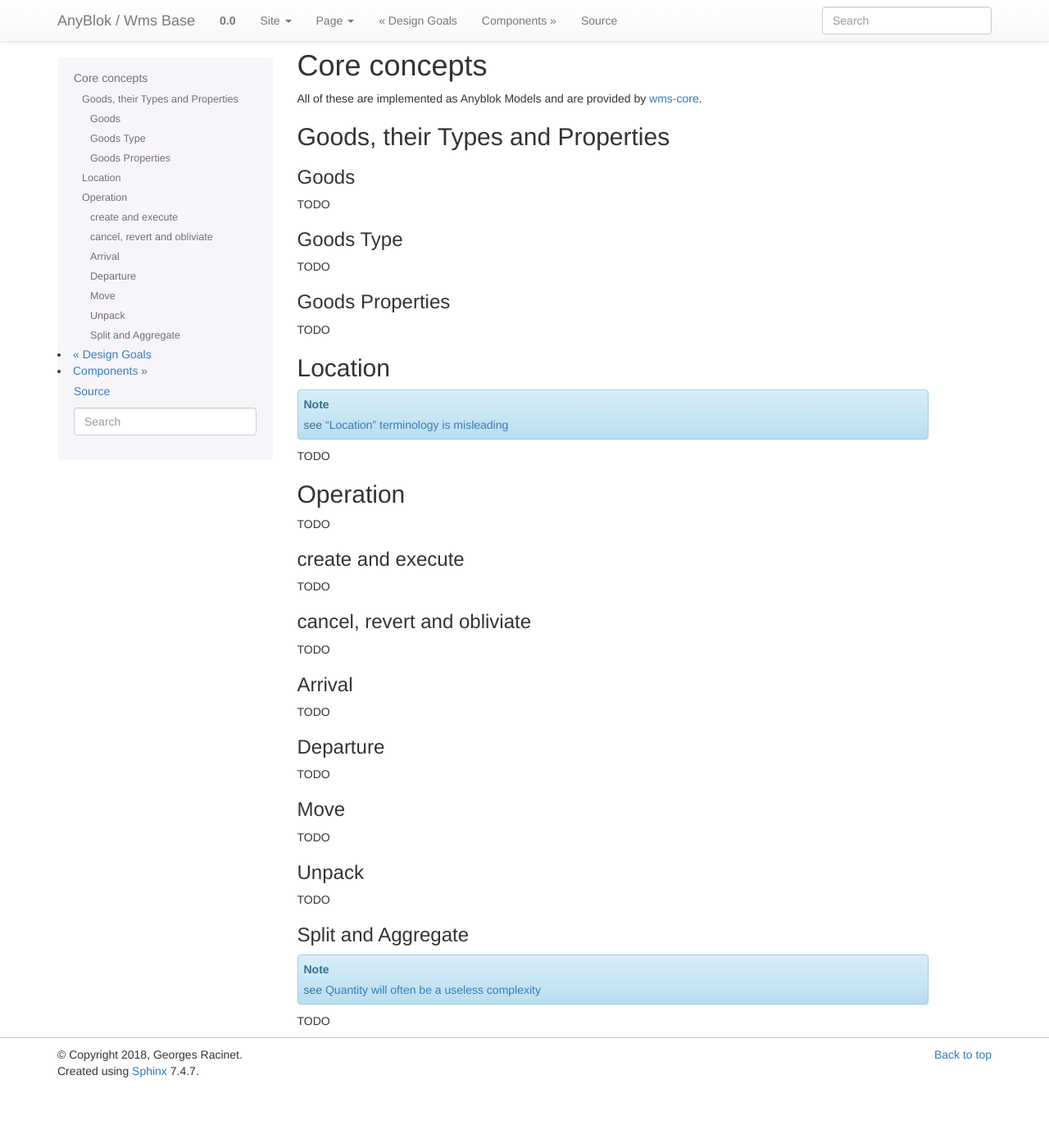
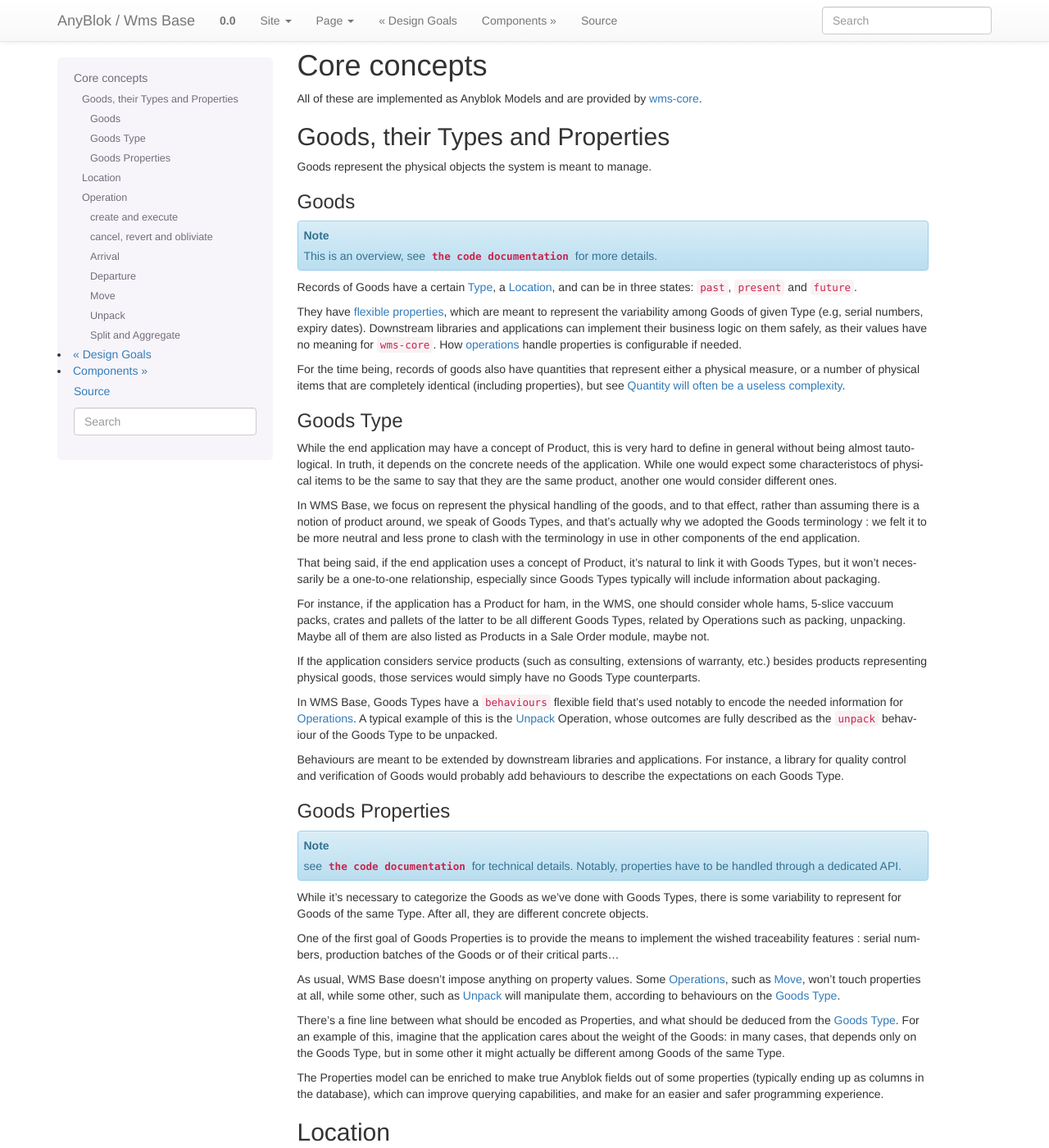
Before and after one commit to AnyBlok/anyblok_wms_base, a Sphinx documentation site: the page built from doc/core_concepts.rst, in a window 1280 px wide and 1400 px high. Shown: the whole window at 82% size. Built offline with Sphinx 7.4.7, drawn with Linux system fonts in a browser that asks for light colours; some of the changed text lies outside the part shown.

Commit message:
doc: wrote about Goods in Core Concepts + crossrefs to API doc

```diff
--- a/doc/core_concepts.rst
+++ b/doc/core_concepts.rst
@@ -17,38 +17,130 @@ All of these are implemented as Anyblok Models and are provided by
 Goods, their Types and Properties
 ~~~~~~~~~~~~~~~~~~~~~~~~~~~~~~~~~
 
+Goods represent the physical objects the system is meant to manage.
+
 .. _goods_goods:
 
 Goods
 -----
 
-TODO
+.. note:: This is an overview, see :class:`the code documentation
+          <anyblok_wms_base.bloks.wms_core.goods.Goods>` for more details.
+
+Records of Goods have a certain :ref:`Type <goods_type>`, a
+:ref:`Location <location>`, and can be in three states: ``past``,
+``present`` and ``future``.
+
+They have :ref:`flexible properties <goods_properties>`, which are meant
+to represent the variability among Goods of given Type (e.g, serial
+numbers, expiry dates). Downstream libraries and applications can
+implement their business logic on them safely, as their values have no
+meaning for ``wms-core``. How :ref:`operations <operation>` handle
+properties is configurable if needed.
+
+For the time being, records of goods also have quantities that
+represent either a physical measure, or a number of physical items that are
+completely identical (including properties), but see
+:ref:`improvement_no_quantities`.
 
 .. _goods_type:
 
 Goods Type
 -----------
 
-TODO
+While the end application may have a concept of Product, this is very
+hard to define in general without being almost tautological.
+In truth, it depends on the concrete needs of the application. While
+one would expect some characteristocs of physical items to be the same to say
+that they are the same product, another one would consider different ones.
+
+In WMS Base, we focus on represent the physical handling of the goods,
+and to that effect, rather than assuming there is a notion of product
+around, we speak of Goods Types, and that's actually why we adopted
+the Goods terminology : we felt it to be more neutral and less prone
+to clash with the terminology in use in other components of the end
+application.
+
+That being said, if the end application uses a concept of Product, it's
+natural to link it with Goods Types, but it won't necessarily be a
+one-to-one relationship, especially since Goods Types typically will include
+information about packaging.
+
+For instance, if the application has a Product for ham, in the WMS,
+one should consider whole hams,
+5-slice vaccuum packs, crates and pallets of the latter to be all different
+Goods Types, related by Operations such as packing,
+unpacking. Maybe all of them are also listed as Products in a Sale
+Order module, maybe not.
+
+If the application considers service products (such as consulting,
+extensions of warranty, etc.) besides products representing physical
+goods, those services would simply have no Goods Type counterparts.
+
+In WMS Base, Goods Types have a ``behaviours`` flexible field that's
+used notably to encode the needed information for :ref:`Operations
+<operation>`. A typical example of this is the :ref:`op_unpack`
+Operation, whose outcomes are fully described as the ``unpack``
+behaviour of the Goods Type to be unpacked.
+
+Behaviours are meant to be extended by downstream libraries and
+applications. For instance, a library for quality control and
+verification of Goods would probably add behaviours to describe the
+expectations on each Goods Type.
 
 .. _goods_properties:
 
 Goods Properties
 ----------------
-TODO
+.. note:: see :class:`the code documentation
+          <anyblok_wms_base.bloks.wms_core.goods.Goods>` for technical
+          details. Notably, properties have to be handled through a
+          dedicated API.
+
+While it's necessary to categorize the Goods as we've done with Goods
+Types, there is some variability to represent for Goods of the same
+Type. After all, they are different concrete objects.
+
+One of the first goal of Goods Properties is to provide the means to
+implement the wished traceability features : serial numbers,
+production batches of the Goods or of their critical parts…
+
+As usual, WMS Base doesn't impose anything on property values.
+Some :ref:`Operations <operation>`, such as :ref:`op_move`, won't
+touch properties at all, while some other, such as :ref:`op_unpack`
+will manipulate them, according to behaviours on the :ref:`goods_type`.
+
+There's a fine line between what should be encoded as Properties, and
+what should be deduced from the :ref:`goods_type`. For an example of
+this, imagine that the application cares about the weight of the
+Goods: in many cases, that depends only on the Goods Type, but in some
+other it might actually be different among Goods of the same Type.
+
+The Properties model can be enriched to make true Anyblok fields out
+of some properties (typically ending up as columns in the database),
+which can improve querying capabilities, and make for an easier and
+safer programming experience.
 
 .. _location:
 
 Location
 ~~~~~~~~
+.. note:: This is an overview, see :class:`the code documentation
+          <anyblok_wms_base.bloks.wms_core.location.Location>`
+          for more details.
+
+TODO
+
 .. note:: see :ref:`improvement_location_name`
 
-TODO
 
 .. _operation:
 
 Operation
 ~~~~~~~~~
+.. note:: This is an overview, see :class:`the code documentation
+          <anyblok_wms_base.bloks.wms_core.operation.base.Operation>`
+          for more details.
 
 TODO
 
@@ -67,6 +159,9 @@ TODO
 
 Arrival
 -------
+.. note:: This is an overview, see :class:`the code documentation
+          <anyblok_wms_base.bloks.wms_core.operation.arrival.Arrival>`
+          for more details.
 
 TODO
 
@@ -74,12 +169,19 @@ TODO
 
 Departure
 ---------
+.. note:: This is an overview, see :class:`the code documentation
+          <anyblok_wms_base.bloks.wms_core.operation.departure.Departure>`
+          for more details.
+
 TODO
 
 .. _op_move:
 
 Move
 ----
+.. note:: This is an overview, see :class:`the code documentation
+          <anyblok_wms_base.bloks.wms_core.operation.move.Move>`
+          for more details.
 
 TODO
 
@@ -87,6 +189,9 @@ TODO
 
 Unpack
 ------
+.. note:: This is an overview, see :class:`the code documentation
+          <anyblok_wms_base.bloks.wms_core.operation.unpack.Unpack>`
+          for more details.
 
 TODO
 
@@ -94,7 +199,13 @@ TODO
 
 Split and Aggregate
 -------------------
+.. note:: This is an overview, see the code documentation for
+          :class:`Split
+          <anyblok_wms_base.bloks.wms_core.operation.split.Split>` and
+          :class:`Aggregate
+          <anyblok_wms_base.bloks.wms_core.operation.aggregate.Aggregate>`
+          for more details.
+
+TODO
 
 .. note:: see :ref:`improvement_no_quantities`
-
-TODO
```
